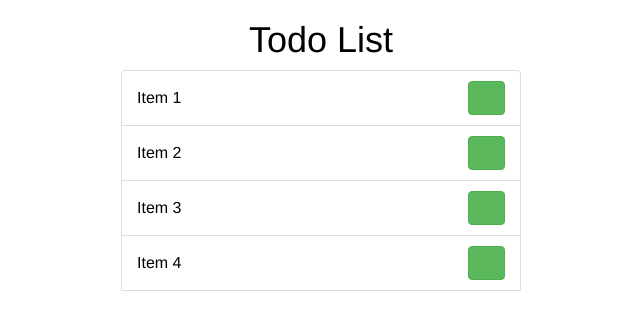
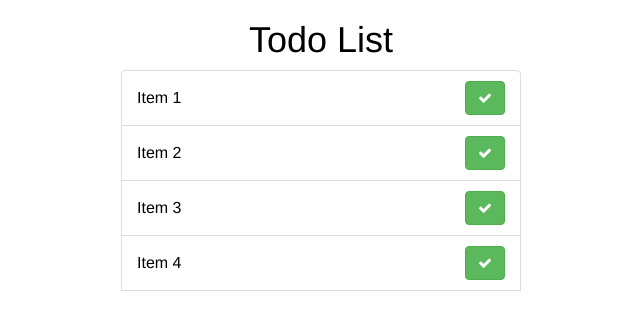
Before and after one commit to madintist/todo-app-vue, a Vue app: page /#/ in a window 1280 px wide. Shown: the top 330 px of the page, without its empty margins (319-959 px from the left). Built offline with nearby package versions, Linux system fonts and the light colour scheme.

Commit message:
Use FontAwesome

```diff
--- a/src/components/CompleteItemButton.vue
+++ b/src/components/CompleteItemButton.vue
@@ -1,6 +1,6 @@
 <template>
   <button @click="completeItem">
-    <span></span>
+    <i class="fa fa-check" aria-hidden="true"></i>
   </button>
 </template>
 
@@ -66,20 +66,4 @@ button:hover {
     color: #fff;
     text-decoration: none;
 }
-
-span {
-    position: relative;
-    top: 1px;
-    display: inline-block;
-    font-family: 'Glyphicons Halflings';
-    font-style: normal;
-    font-weight: 400;
-    line-height: 1;
-    -webkit-font-smoothing: antialiased;
-    -moz-osx-font-smoothing: grayscale;
-}
-
-span::before {
-    content: "\e013";
-}
 </style>
```
